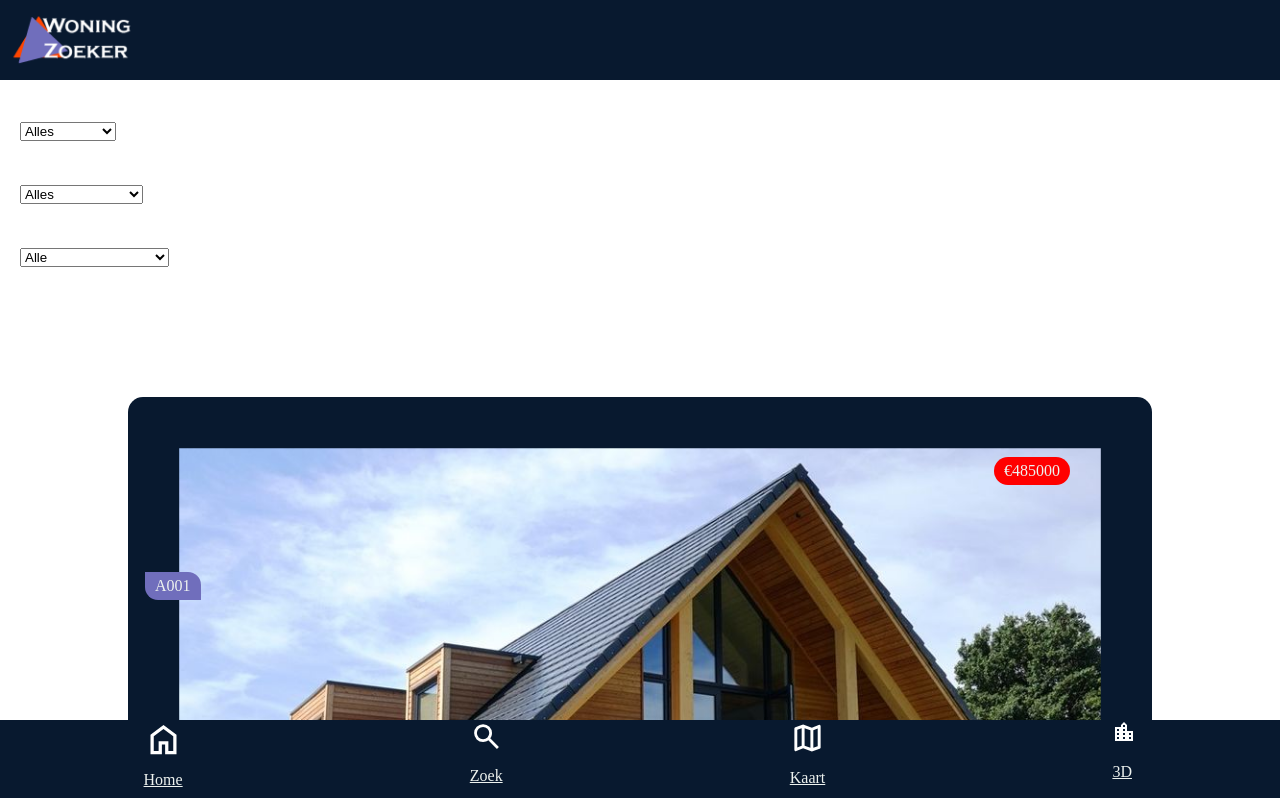
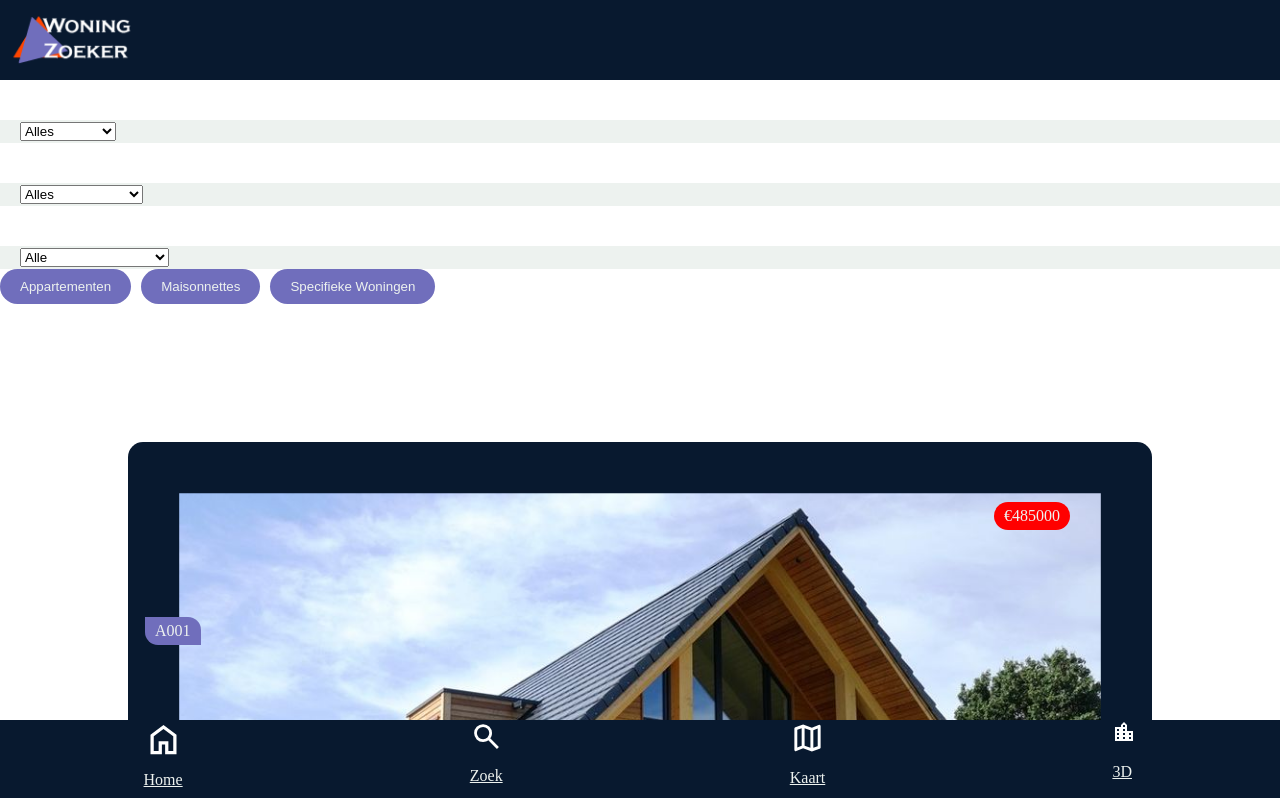
Before and after one commit to tomlommerse/woningzoeker, a React (Create React App) app: page /home in a window 1280 px wide. Shown: the top 798 px of the page. Built offline with nearby package versions, Linux system fonts and the light colour scheme.

Commit message:
Typefilters

```diff
--- a/src/components/HomePage.jsx
+++ b/src/components/HomePage.jsx
@@ -4,6 +4,7 @@ import FilterHuis from './FilterHuis/FilterHuis';
 import FilterPrijs from './FilterHuis/FilterPrijs';
 import FilterParkeerplaats from './FilterHuis/FilterParkeerplaats';
 import jsonData from '../assets/wonen-in-de-kuil.json';
+import '../styles/FilterHuis.css';
 
 const HomePage = () => {
     const { plots } = jsonData;
@@ -57,14 +58,70 @@ const HomePage = () => {
         return statusFilter && prijsFilter && parkeerplaatsFilter;
     });
 
+    const appartementen = filterHuizenLijst.filter((huis) =>
+    ['Appartement', 'Dijkappartement', 'Parkappartement'].includes(huis.type)
+  );
+
+  const maisonnettes = filterHuizenLijst.filter((huis) =>
+    ['Dijkmaisonnette', 'Maisonnette'].includes(huis.type)
+  );
+
+  const specifiekeWoningen = filterHuizenLijst.filter((huis) =>
+    ['Drive-in woning', 'Stadswoning', 'Terraswoning', 'Valleiwoning'].includes(
+      huis.type
+    )
+  );
+
     return (
         <main>
             <FilterHuis filterHuis={opFilterHuis}></FilterHuis>
             <FilterPrijs filterPrijs={opFilterPrijs}></FilterPrijs>
-            <FilterParkeerplaats
-                filterParkeerplaats={opFilterParkeerplaats}
-            ></FilterParkeerplaats>
-            {filterHuizenLijst.map((huis) => (
+            <FilterParkeerplaats filterParkeerplaats={opFilterParkeerplaats}></FilterParkeerplaats>
+
+            <button className="button-type" onClick={() => opFilterHuis('appartementen')}>Appartementen</button>
+            <button className="button-type" onClick={() => opFilterHuis('maisonnettes')}>Maisonnettes</button>
+            <button className="button-type" onClick={() => opFilterHuis('specifieke-woningen')}>Specifieke Woningen</button>
+
+            {filterTextValue === 'appartementen' && appartementen.map((huis) => (
+            <HomeCard
+            key={huis.id}
+            home={huis.number}
+            price={huis.price}
+            type={huis.type}
+            parking={huis.parking_count}
+            m2={huis.living_surface}
+            room_count={huis.room_count}
+            status={huis.status}
+            />
+            ))}
+
+            {filterTextValue === 'maisonnettes' && maisonnettes.map((huis) => (
+            <HomeCard
+            key={huis.id}
+            home={huis.number}
+            price={huis.price}
+            type={huis.type}
+            parking={huis.parking_count}
+            m2={huis.living_surface}
+            room_count={huis.room_count}
+            status={huis.status}
+            />
+            ))}
+
+            {filterTextValue === 'specifieke-woningen' && specifiekeWoningen.map((huis) => (
+            <HomeCard
+            key={huis.id}
+            home={huis.number}
+            price={huis.price}
+            type={huis.type}
+            parking={huis.parking_count}
+            m2={huis.living_surface}
+            room_count={huis.room_count}
+            status={huis.status}
+            />
+            ))}
+
+            {filterTextValue === 'all' && filterHuizenLijst.map((huis) => (
             <HomeCard
             key={huis.id}
             home={huis.number}
--- a/src/main.css
+++ b/src/main.css
@@ -2,8 +2,10 @@
     --color-primary: #08192F;
     --color-secondary: #007bff;
     --color-tertiary: #706EBC;
+    --color-tertiary-dark: #55529e;
     --color-white: #EDF2EF;
     --color-black: #000000;
+    --color-orange: #000000;
 }
 
 *{
--- a/src/styles/FilterHuis.css
+++ b/src/styles/FilterHuis.css
@@ -1,6 +1,22 @@
 .filter-area{
     width: 100%;
-    background-color: white;
+    background-color: var(--color-white);
     padding: 2px 20px;
     margin-top: 40px;
 }
+
+.button-type{
+    background-color: var(--color-tertiary);
+    color: var(--color-white);
+    padding: 10px 20px;
+    border: none;
+    border-radius: 20px;
+    margin-right: 10px;
+    margin-bottom: 10px;
+    cursor: pointer;
+    transition: background-color 0.3s ease;
+}
+
+.button-type:hover {
+    background-color: var(--color-tertiary-dark);
+  }
```
Lines whose indentation alone changed are shown as unchanged.
